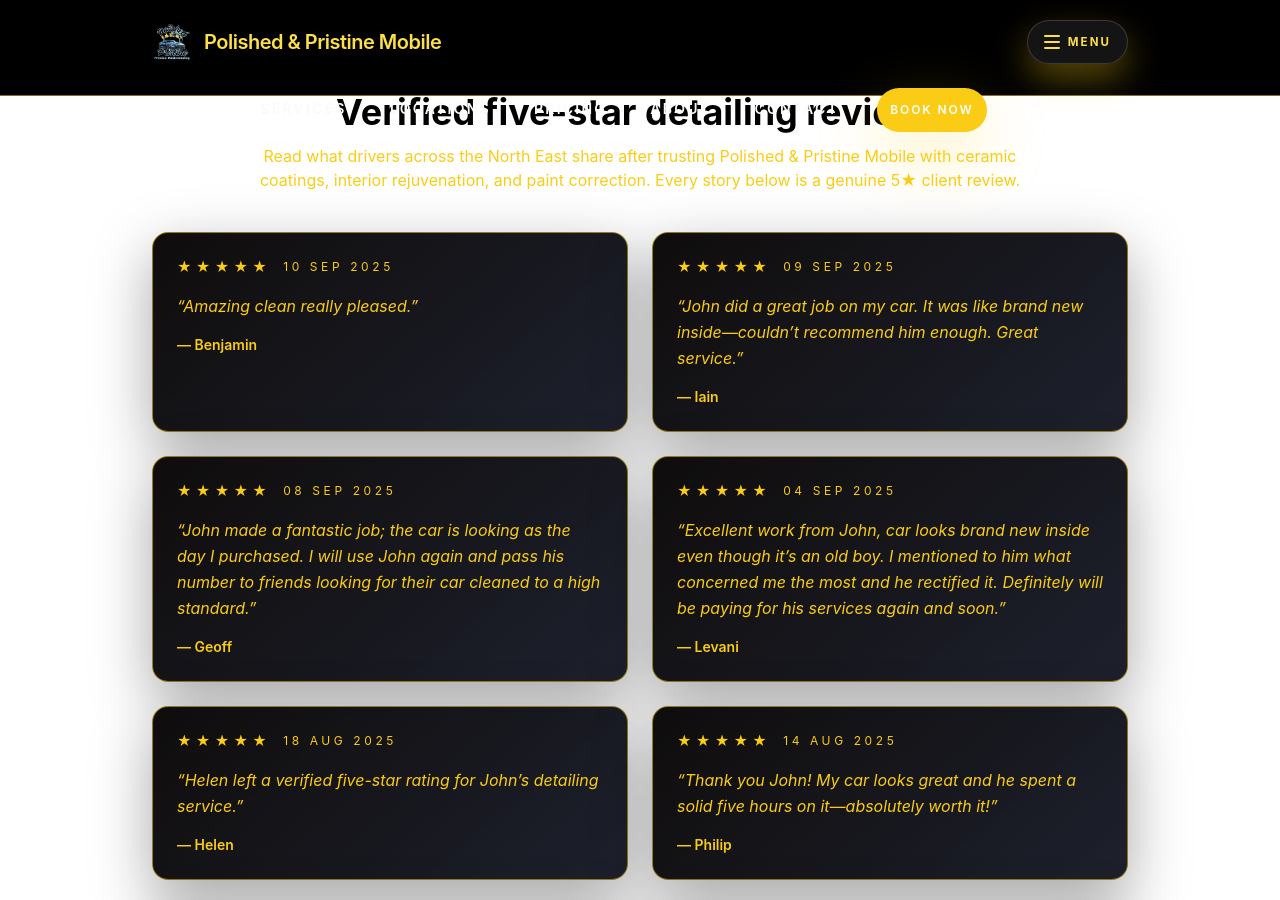
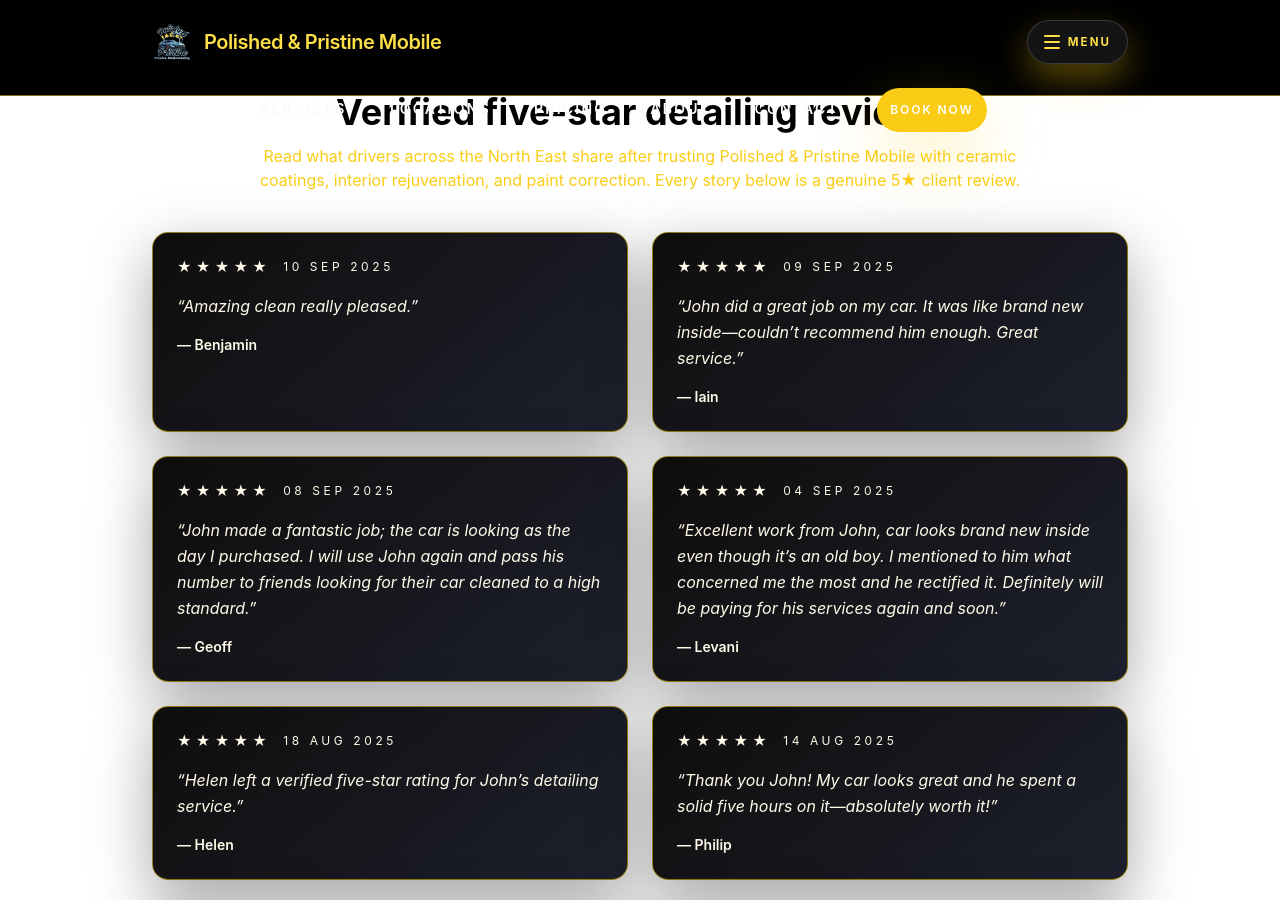
Before and after one commit to xboxlivejohns/.github.io, a Jekyll site: the page built from index.html, in a window 1280 px wide and 900 px high, scrolled down 1515 px. Built offline with Jekyll 4.4.1, drawn with Linux system fonts in a browser that asks for light colours; nearby versions of some CDN libraries.

Commit message:
Make review text white on home page

```diff
--- a/index.html
+++ b/index.html
@@ -64,18 +64,18 @@ canonical_url: /
   </header>
   <div class="grid gap-6 md:grid-cols-2">
     {% for review in reviews %}
-    <article class="rounded-2xl border border-amber-700 bg-amber-900/60 p-6 text-left space-y-4">
+    <article class="rounded-2xl border border-amber-700 bg-amber-900/60 p-6 text-left space-y-4 text-white">
       <div class="flex flex-wrap items-center gap-3">
-        <p class="text-amber-300 text-sm font-semibold tracking-[0.3em]" aria-hidden="true">
+        <p class="text-sm font-semibold tracking-[0.3em]" aria-hidden="true">
           {% for star in (1..review.rating) %}★{% endfor %}
         </p>
         <span class="sr-only">Rated {{ review.rating }} out of 5 stars</span>
         {% if review.display_date %}
-        <p class="text-xs uppercase tracking-[0.3em] text-amber-700">{{ review.display_date }}</p>
+        <p class="text-xs uppercase tracking-[0.3em]">{{ review.display_date }}</p>
         {% endif %}
       </div>
-      <p class="text-amber-200 italic leading-relaxed">“{{ review.body }}”</p>
-      <p class="text-sm font-semibold text-amber-600">— {{ review.name }}</p>
+      <p class="italic leading-relaxed">“{{ review.body }}”</p>
+      <p class="text-sm font-semibold">— {{ review.name }}</p>
     </article>
     {% endfor %}
   </div>
```
